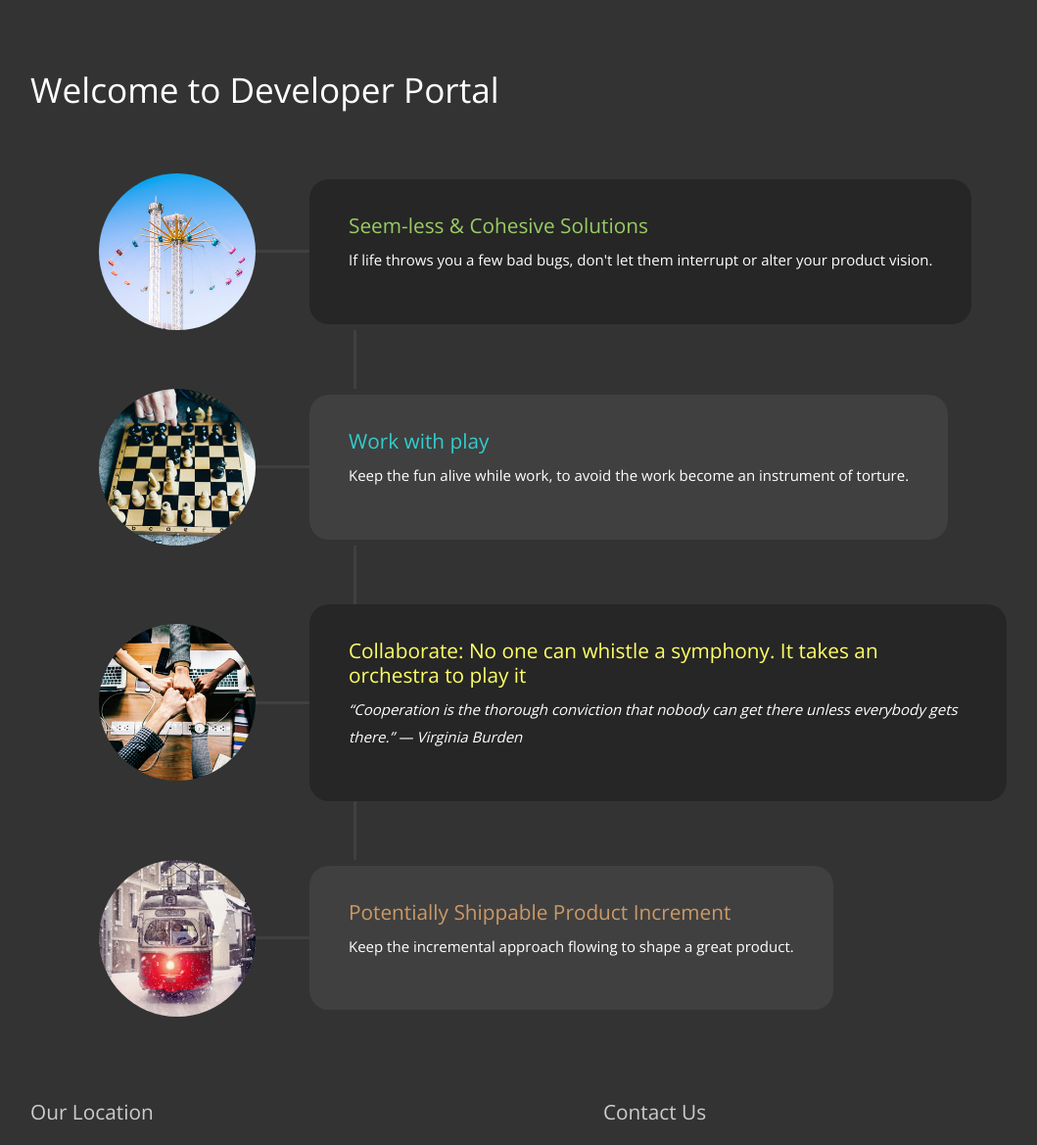
After one commit to atif-github-venture/developer_portal, a Django app: template devportal_django_ui/ui/templates/ui/home.html in a window 1280 px wide. The commit adds this page. Shown: the part 826-1995 px from the top of the page at 98% size, without its empty margins (39-1098 px from the left). Run offline with Django 3.2, Linux system fonts and the light colour scheme; the template is opened without the code that fills it, so the values that code supplies are empty; some libraries are stand-ins or nearby versions.

Commit message:
Developer portal in making - home page - complete

```diff
--- a/devportal_django_ui/ui/templates/ui/base.html
+++ b/devportal_django_ui/ui/templates/ui/base.html
@@ -36,7 +36,7 @@
     <div class="collapse navbar-collapse" id="navbarColor01">
         <ul class="navbar-nav mr-auto">
             <li class="nav-item">
-                <a class="nav-link" href="{% url 'index' %}">About</a>
+                <a class="nav-link" href="{% url 'home' %}">Home</a>
             </li>
             {% if authenticated == True %}
             {% if admin == True %}
@@ -44,7 +44,7 @@
                 <a class="nav-link" href="{% url 'admin' %}">Admin</span></a>
             </li>
             {% endif %}
-            <li class="nav-item active">
+            <li class="nav-item">
                 <a class="nav-link" href="{% url 'dashboard' %}">Dashboard</span></a>
             </li>
             <li class="nav-item">
--- /dev/null
+++ b/devportal_django_ui/ui/templates/ui/home.html
@@ -0,0 +1,178 @@
+{% extends "ui/base.html" %}
+{% block body_block %}
+{% load static %}
+<head>
+    <meta charset="UTF-8">
+    <meta name="viewport" content="width=device-width, initial-scale=1.0">
+    <meta http-equiv="X-UA-Compatible" content="ie=edge">
+    <!-- load CSS -->
+    <link rel="stylesheet" href="https://fonts.googleapis.com/css?family=Open+Sans:300,400">
+    <!-- Google web font "Open Sans" -->
+    <link rel="stylesheet" href="{% static 'ui/css/bootstrap.min.css' %}">
+    <!-- https://getbootstrap.com/ -->
+    <link rel="stylesheet" href="{% static 'ui/css/templatemo-style.css' %}">
+    <!-- Templatemo style -->
+</head>
+
+<body>
+
+<div class="container">
+    <div class="row">
+        <div class="col-lg-12">
+            <header class="text-center tm-site-header">
+                <div class="tm-site-logo"></div>
+                <h1 class="pl-4 tm-site-title">Developer Portal</h1>
+            </header>
+        </div>
+    </div>
+    <div class="row">
+        <div class="col-lg-12">
+            <div class="tm-video-container">
+                <video id="tm-welcome-video" class="tm-welcome-video" autoplay="" loop="" muted="">
+                    <source src="{% static 'ui/videos/video.mp4' %}" type="video/mp4">
+                </video>
+<!--                <div id="tm-video-loader"></div>-->
+                <div id="tm-video-text-overlay" class="tm-video-text-overlay d-none">
+                    <h1>
+                        <div id="rotate" class="tm-video-text">
+                            <div>This is FATE</div>
+                            <div>We are invincible</div>
+                            <div>Quite unbeatable</div>
+                            <div>and indestructible</div>
+                        </div>
+                    </h1>
+                </div>
+
+            </div>
+        </div>
+    </div>
+</div>
+<div class="container tm-container-2">
+    <div class="row">
+        <div class="col-lg-12">
+            <h2 class="tm-welcome-text">Welcome to Developer Portal</h2>
+        </div>
+    </div>
+    <div class="row tm-section-mb">
+        <div class="col-lg-12">
+            <div class=" tm-timeline-item">
+                <div class="tm-timeline-item-inner">
+                    <img src="{% static 'ui/img/img-01.jpg' %}" alt="Image" class="rounded-circle tm-img-timeline">
+                    <div class="tm-timeline-connector">
+                        <p class="mb-0">&nbsp;</p>
+                    </div>
+                    <div class="tm-timeline-description-wrap">
+                        <div class="tm-bg-dark tm-timeline-description">
+                            <h3 class="tm-text-green tm-font-400">Seem-less & Cohesive Solutions</h3>
+                            <p>If life throws you a few bad bugs, don't let them interrupt or alter your product vision.</p>
+                        </div>
+                    </div>
+                </div>
+
+                <div class="tm-timeline-connector-vertical"></div>
+            </div>
+
+            <div class="tm-timeline-item">
+                <div class="tm-timeline-item-inner">
+                    <img src="{% static 'ui/img/img-02.jpg' %}" alt="Image" class="rounded-circle tm-img-timeline">
+                    <div class="tm-timeline-connector">
+                        <p class="mb-0">&nbsp;</p>
+                    </div>
+                    <div class="tm-timeline-description-wrap">
+                        <div class="tm-bg-dark-light tm-timeline-description">
+                            <h3 class="tm-text-cyan tm-font-400">Work with play</h3>
+                            <p>Keep the fun alive while work, to avoid the work become an instrument of torture.</p>
+                        </div>
+                    </div>
+                </div>
+                <div class="tm-timeline-connector-vertical"></div>
+            </div>
+
+            <div class="tm-timeline-item">
+                <div class="tm-timeline-item-inner">
+                    <img src="{% static 'ui/img/img-03.jpg' %}" alt="Image" class="rounded-circle tm-img-timeline">
+                    <div class="tm-timeline-connector">
+                        <p class="mb-0">&nbsp;</p>
+                    </div>
+                    <div class="tm-timeline-description-wrap">
+                        <div class="tm-bg-dark tm-timeline-description">
+                            <h3 class="tm-text-yellow tm-font-400">Collaborate: No one can whistle a symphony. It takes an orchestra to play it</h3>
+                            <p><i>“Cooperation is the thorough conviction that nobody can get there unless everybody gets there.” ― Virginia Burden</i></p>
+<!--                            <p class="tm-text-yellow float-right mb-0">Latest News . 30 June 2018</p>-->
+                        </div>
+                    </div>
+                </div>
+                <div class="tm-timeline-connector-vertical"></div>
+            </div>
+
+            <div class="tm-timeline-item">
+                <div class="tm-timeline-item-inner">
+                    <img src="{% static 'ui/img/img-04.jpg' %}" alt="Image" class="rounded-circle tm-img-timeline">
+                    <div class="tm-timeline-connector">
+                        <p class="mb-0">&nbsp;</p>
+                    </div>
+                    <div class="tm-timeline-description-wrap">
+                        <div class="tm-bg-dark-light tm-timeline-description">
+                            <h3 class="tm-text-orange tm-font-400">Potentially Shippable Product Increment</h3>
+                            <p>Keep the incremental approach flowing to shape a great product.</p>
+                        </div>
+                    </div>
+                </div>
+
+            </div>
+
+        </div>
+    </div>
+    <div class="row tm-section-mt">
+        <div class="col-lg-6">
+            <h3 class="mb-4 tm-text-gray">Our Location</h3>
+            <!-- GOOGLE MAP -->
+            <div id="google-map" class="text-center mb-5">
+                <!-- How to change your own map point
+                       1. Go to Google Maps
+                       2. Click on your location point
+                       3. Click "Share" and choose "Embed map" tab
+                       4. Copy only URL and paste it within the src="" field below
+                   -->
+                <iframe src="https://www.google.com/maps/embed?pb=!1m18!1m12!1m3!1d3057.10010116103!2d-82.77336858438152!3d39.98386827941766!2m3!1f0!2f0!3f0!3m2!1i1024!2i768!4f13.1!3m3!1m2!1s0x883865c9a13dc3ab%3A0x885c0a0d4f31f394!2s5%20Limited%20Pkwy%2C%20Reynoldsburg%2C%20OH%2043068!5e0!3m2!1sen!2sus!4v1585245148379!5m2!1sen!2sus"
+                        class="google-map-iframe" width="500" height="300" frameborder="0" style="border:0" allowfullscreen></iframe>
+            </div>
+        </div>
+        <div class="col-lg-6 mb-5">
+            <h3 class="mb-4 tm-text-gray">Contact Us</h3>
+            <form action="#contact" method="post" class="tm-contact-form">
+                <div class="row">
+                    <div class="form-group col-xl-6">
+                        <input type="text" id="contact_name" name="contact_name" class="form-control" placeholder="Name..." required/>
+                    </div>
+                    <div class="form-group col-xl-6">
+                        <input type="email" id="contact_email" name="contact_email" class="form-control" placeholder="Email..." required/>
+                    </div>
+                </div>
+                <div class="form-group">
+                    <textarea id="contact_message" name="contact_message" class="form-control" rows="6" placeholder="Your Message..." required></textarea>
+                </div>
+                <button type="submit" class="btn  tm-btn-send">Send It</button>
+            </form>
+        </div>
+    </div>
+    <hr>
+    <!-- Footer -->
+    <footer class="row mt-5 mb-5">
+        <div class="col-lg-12">
+            <p class="text-center tm-text-gray tm-copyright-text mb-0">Copyright &copy;
+                <span class="tm-current-year">2018</span> Your Company Name
+
+                | Design: <a href="http://templatemo.com/tm-517-timeless" class="tm-text-white">Timeless</a>
+            </p>
+        </div>
+    </footer>
+</div>
+<!-- .container -->
+
+<script src="js/jquery.min.js"></script>
+<!-- <script src="js/jquery-3.2.1.slim.min.js"></script> -->
+<script src="js/templatemo-script.js"></script>
+
+</body>
+{% endblock %}
--- a/devportal_django_ui/ui/urls.py
+++ b/devportal_django_ui/ui/urls.py
@@ -3,8 +3,8 @@ from . import views
 
 
 urlpatterns = [
-    path('', views.index, name='index'),
-    path('index/', views.index, name='index'),
+    path('', views.home, name='index'),
+    path('home/', views.home, name='home'),
     path('register/', views.register, name='register'),
     path('signin/', views.signin, name='signin'),
     path('logout/', views.logout, name='logout'),
```
Also changed, not shown: devportal_django_ui/ui/templates/ui/index.html (deleted, +0 -9 lines), devportal_django_ui/ui/views.py (+4 -4 lines).
